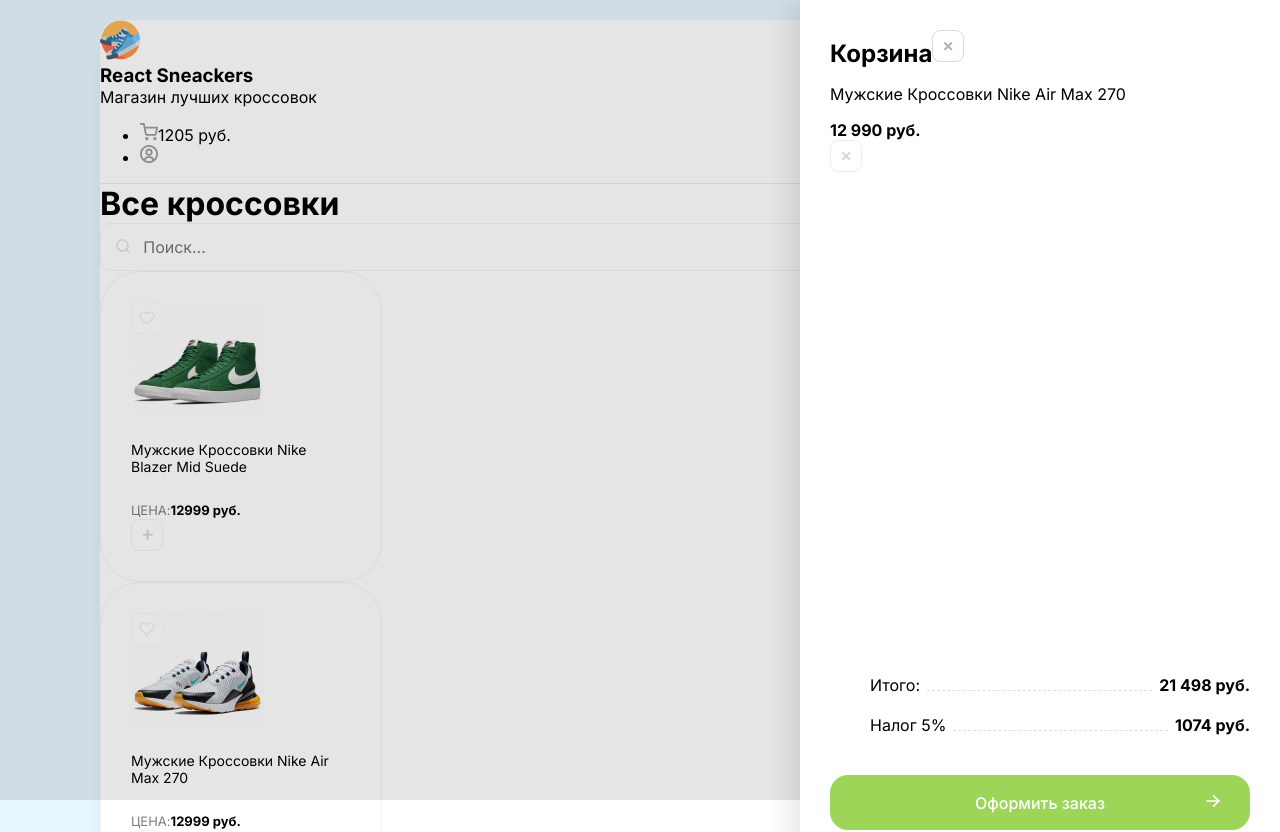
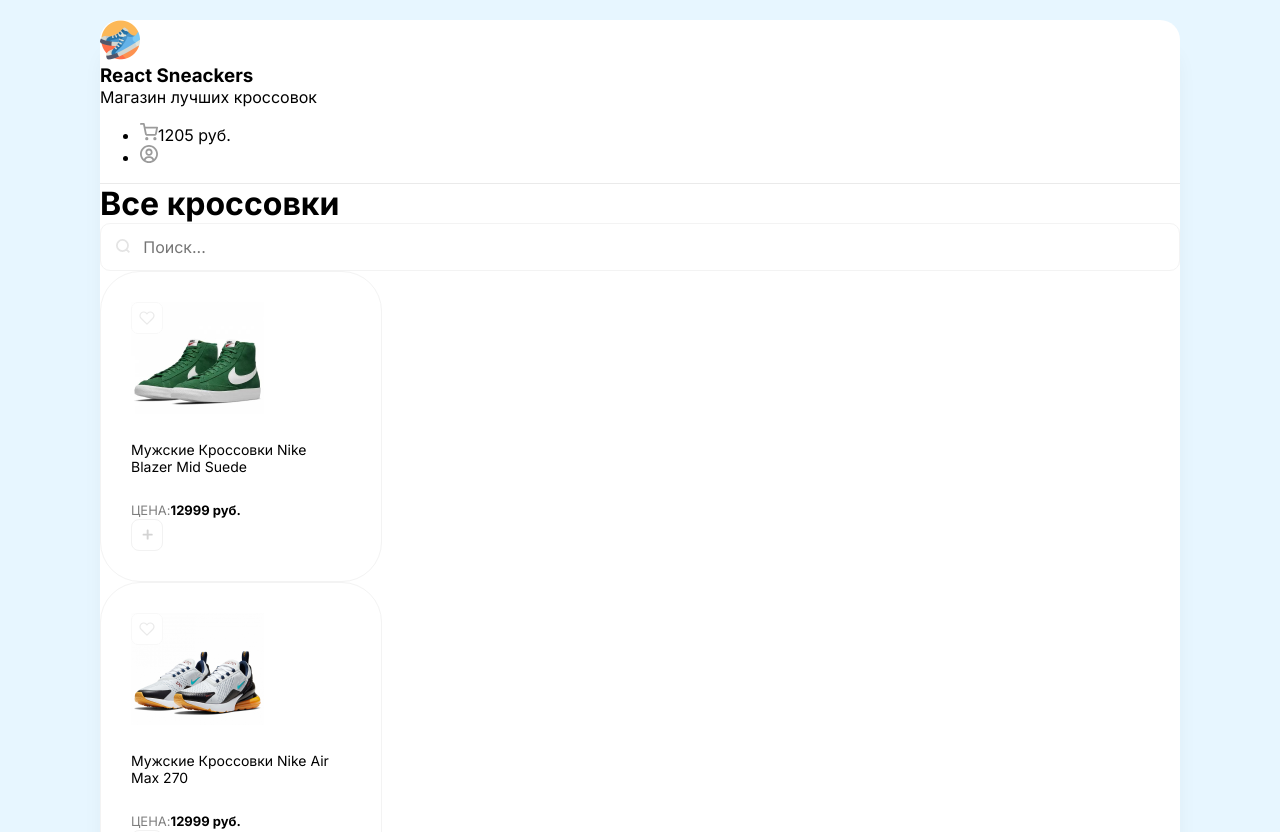
Before and after one commit to MikeSaburov/react-sneakers-shop, a React (Create React App) app: page / in a window 1280 px wide. Shown: the top 832 px of the page. Built offline with nearby package versions, Linux system fonts and the light colour scheme.

Commit message:
Перенес .button scss в modules Card

```diff
--- a/src/components/Card/Card.module.scss
+++ b/src/components/Card/Card.module.scss
@@ -30,3 +30,12 @@
     font-size: 14px;
   }
 }
+.button {
+  box-sizing: border-box;
+  background: #ffffff;
+  border: 1px solid #f2f2f2;
+  border-radius: 8px;
+  width: 32px;
+  height: 32px;
+  cursor: pointer;
+}
--- a/src/components/Card/index.js
+++ b/src/components/Card/index.js
@@ -17,7 +17,7 @@
           <span>Цена:</span>
           <b>{props.price} руб.</b>
         </div>
-        <button onClick={onClickPlus} className="button">
+        <button onClick={onClickPlus} className={styles.button}>
           <img width={11} height={11} src="/img/plus.svg" alt="Добавить" />
         </button>
       </div>
--- a/src/components/Drawer/index.js
+++ b/src/components/Drawer/index.js
@@ -1,9 +1,8 @@
 import styles from './Drawer.module.scss';
-console.log(styles);
-//style={{ display: 'none' }}
+
 export const Drawer = () => {
   return (
-    <aside className={styles.overlay}>
+    <aside style={{ display: 'none' }} className={styles.overlay}>
       <div className={styles.drawer}>
         <h2 className=" d-flex justify-between mb-30 ">
           Корзина
@@ -19,7 +18,7 @@
         <div className={styles.items}>
           <div className={(styles.cartItem, ' d-flex align-center mb-20')}>
             <div
-              style={{ backgroundImage: 'url(/img/sneakers/1.jpg)' }}
+              style={{ backgroundImage: `url(/img/sneakers/1.jpg)` }}
               className={styles.cartItemImg}
             ></div>
             <div className="mr-20 ">
--- a/src/index.scss
+++ b/src/index.scss
@@ -40,13 +40,3 @@
     width: 200px;
   }
 }
-
-.button {
-  box-sizing: border-box;
-  background: #ffffff;
-  border: 1px solid #f2f2f2;
-  border-radius: 8px;
-  width: 32px;
-  height: 32px;
-  cursor: pointer;
-}
```
